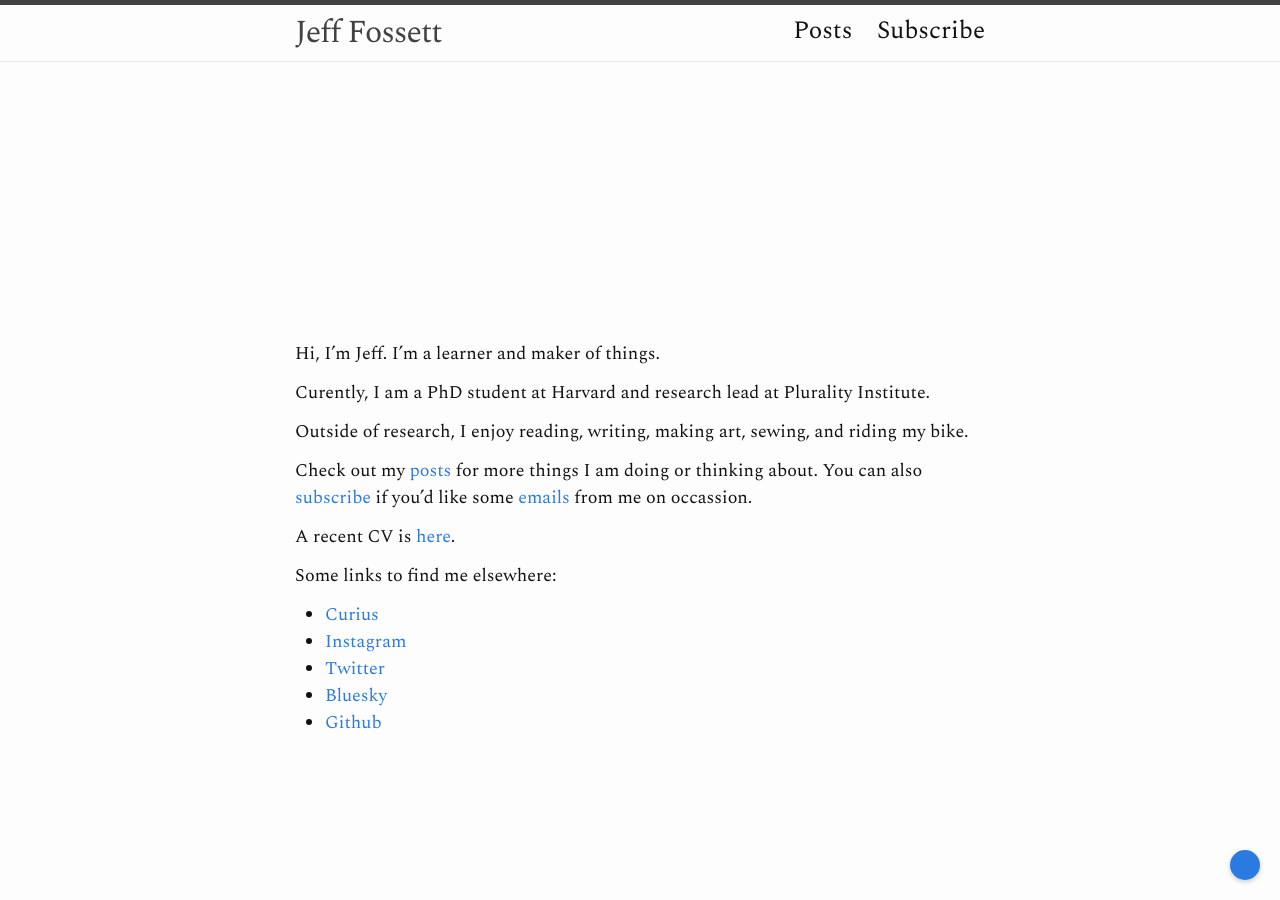
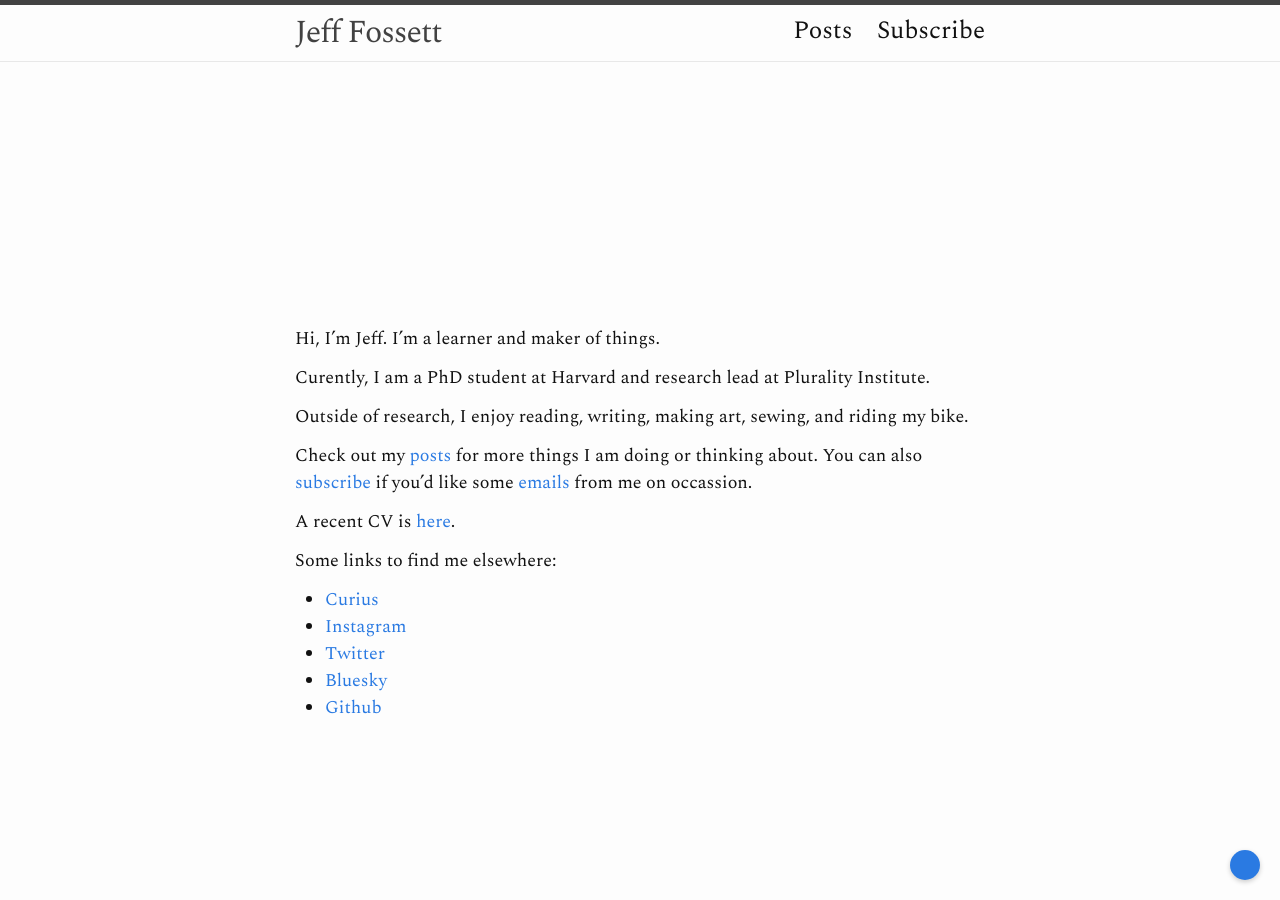
Before and after one commit to Fossj117/fossj117.github.io, a Jekyll site: the page built from index.md, in a window 1280 px wide. Built offline with Jekyll 4.4.1, drawn with Linux system fonts in a browser that asks for light colours; nearby versions of some CDN libraries.

Commit message:
fix spacing

```diff
--- a/_layouts/empty.html
+++ b/_layouts/empty.html
@@ -7,7 +7,7 @@
 
     {% include header.html %}
 
-    <div class="page-content">
+    <div class="page-content-index">
       <div class="wrapper">
         {{ content }}
       </div>
--- a/_sass/_layout.scss
+++ b/_sass/_layout.scss
@@ -208,6 +208,11 @@ body.dark-mode .site-footer {
     padding: $spacing-unit 0;
 }
 
+.page-content-index {
+    padding: $spacing-unit/2 0;
+}
+
+
 .page-heading {
     font-size: 20px;
 }
```
